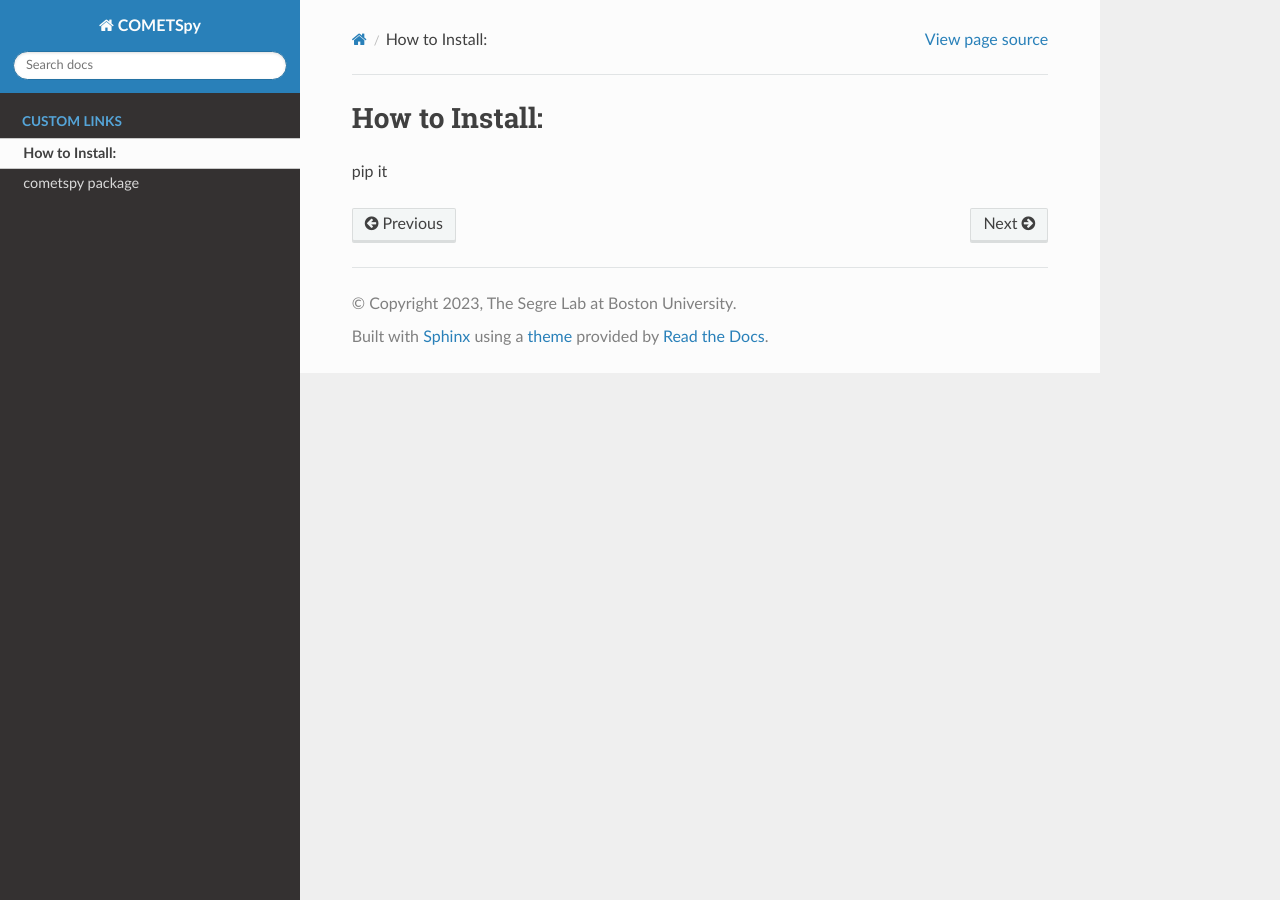
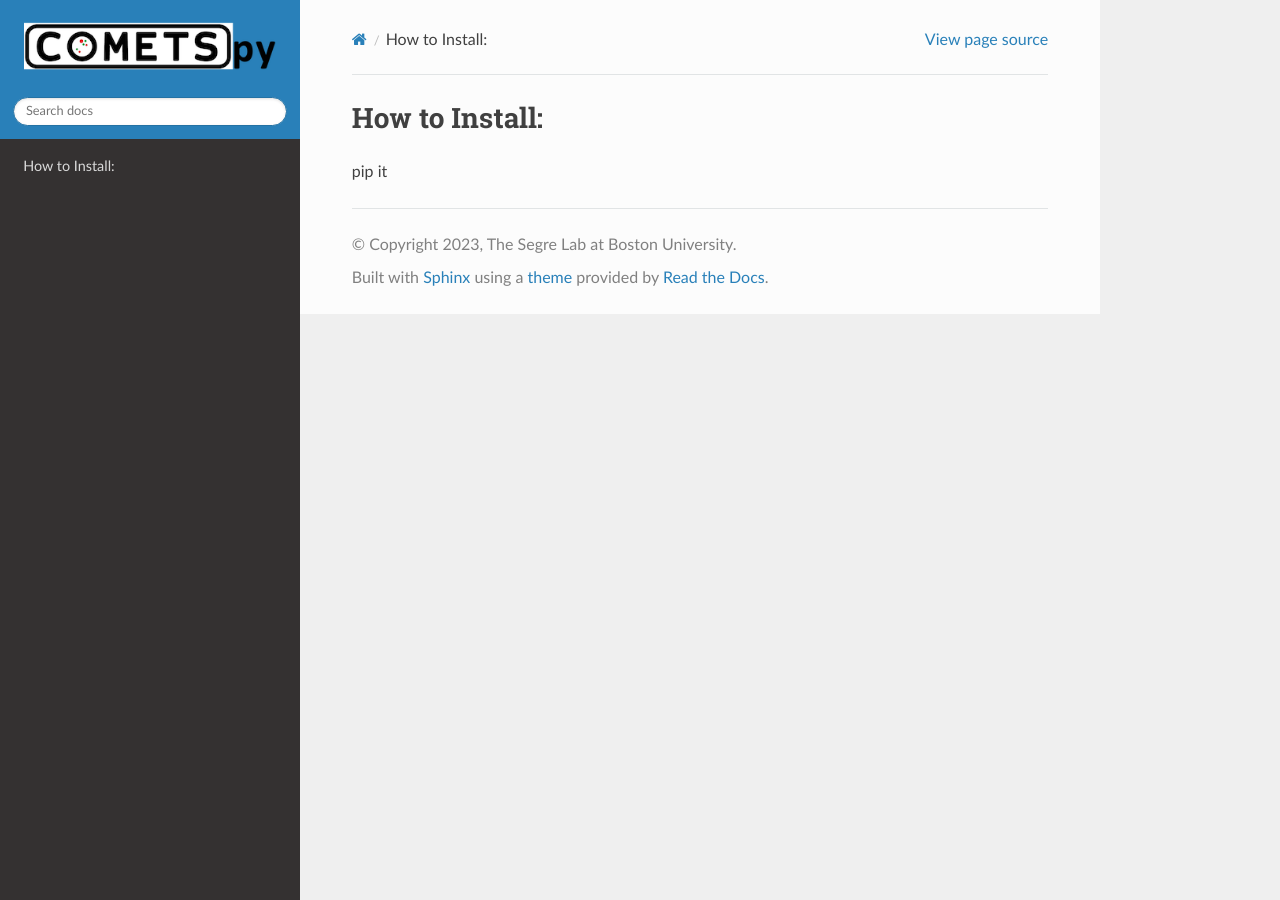
Before and after one commit to segrelab/cometspy, a Sphinx documentation site: the page built from docs/source/install.rst, in a window 1280 px wide. Built offline with Sphinx 7.4.7 and the Read the Docs theme 2.0.0, drawn with Linux system fonts in a browser that asks for light colours.

Commit message:
Add logo

```diff
--- a/docs/source/conf.py
+++ b/docs/source/conf.py
@@ -35,8 +35,9 @@ exclude_patterns = []
 
 html_theme = 'sphinx_rtd_theme'
 html_static_path = ['_static']
+html_logo = 'images/cometspy_logo.png'
 html_theme_options = {
-    # 'logo': '../_images/cometspy_logo.png', # Path relative to the docs/build/_static directory
+    'logo_only': True,
     'display_version': True,
     # 'show_related': False,
     'collapse_navigation': True,
--- a/docs/source/install.rst
+++ b/docs/source/install.rst
@@ -7,9 +7,6 @@
    at the top of each page. The "maxdepth" argument determines how many
    levels deep the links are shown. The "caption" argument determines the
    title of the "Navigation" bar.
-.. toctree::
-    :maxdepth: 1
-    :caption: Custom Links
 
 
 
```
Also changed, not shown: docs/source/index.rst (+0 -7 lines), 15 other files.
